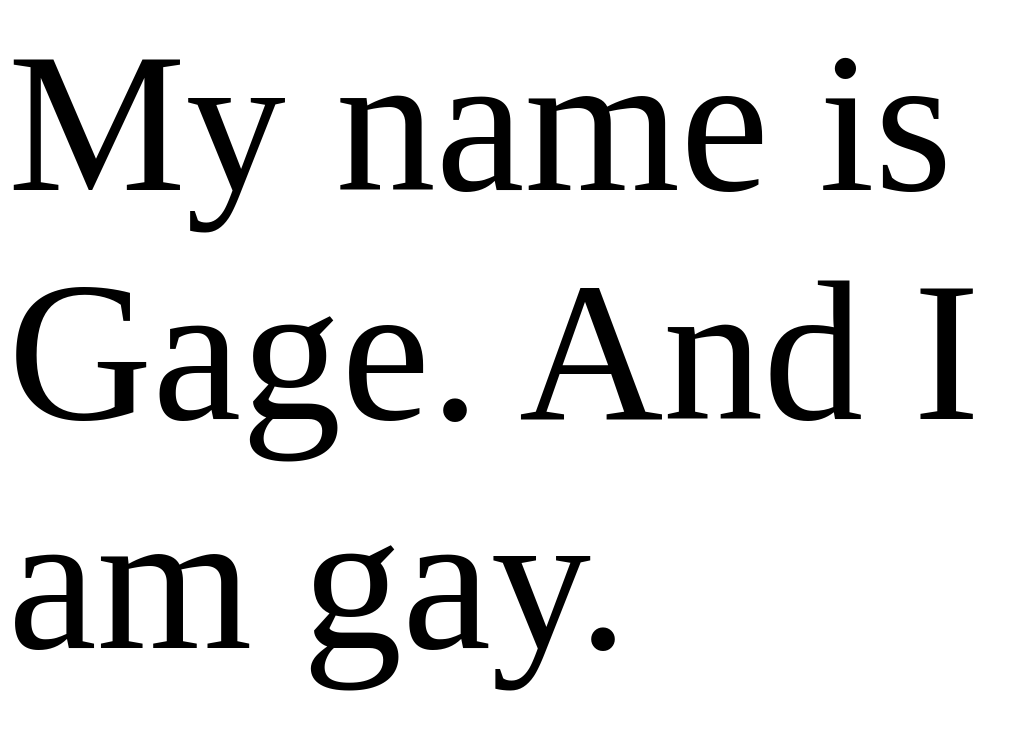
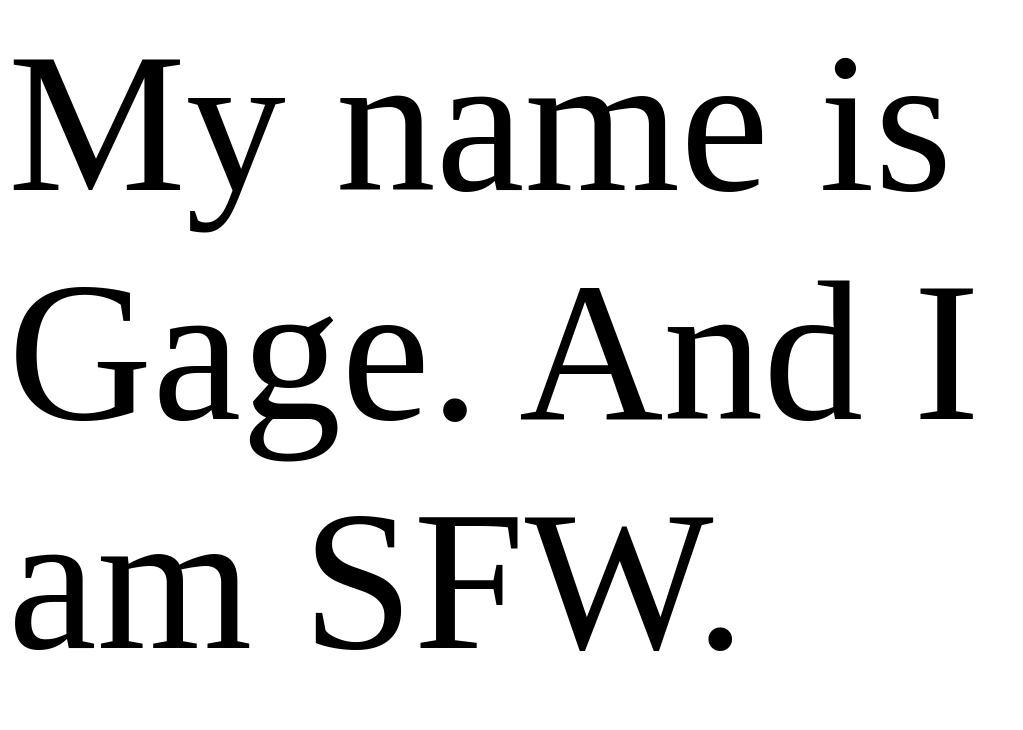
Before and after one commit to gagegarmon/gagegarmon.github.io, a plain HTML site: page index.html in a window 1280 px wide. Shown: the whole page, without its empty margins (0-1023 px from the left). Drawn offline with Linux system fonts and the light colour scheme.

Commit message:
Update index.html

```diff
--- a/index.html
+++ b/index.html
@@ -1,6 +1,6 @@
 <html>
 	<head>
-		<title>Gage's Hentai Palace</title>
+		<title>Gage's SFW Palace</title>
 		<style>
 			background-image:url('sfw.jpg');
 			background-repeat:no-repeat;
@@ -8,6 +8,6 @@
 		</style>
 	</head>
 	<body>
-		<p style="font-size:200px;">My name is Gage. And I am gay.</p>
+		<p style="font-size:200px;">My name is Gage. And I am SFW.</p>
 	</body>
 </html>
```
